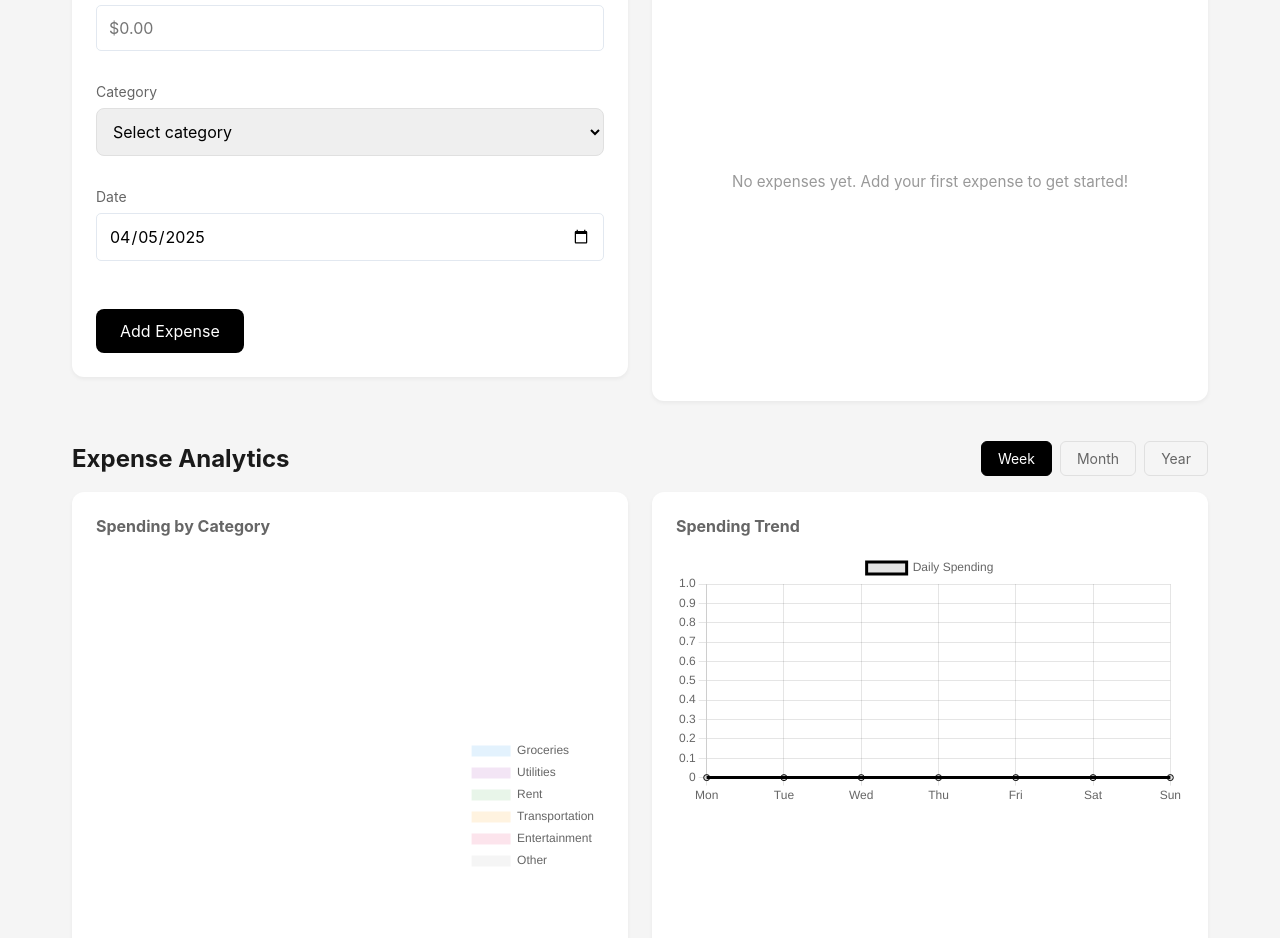
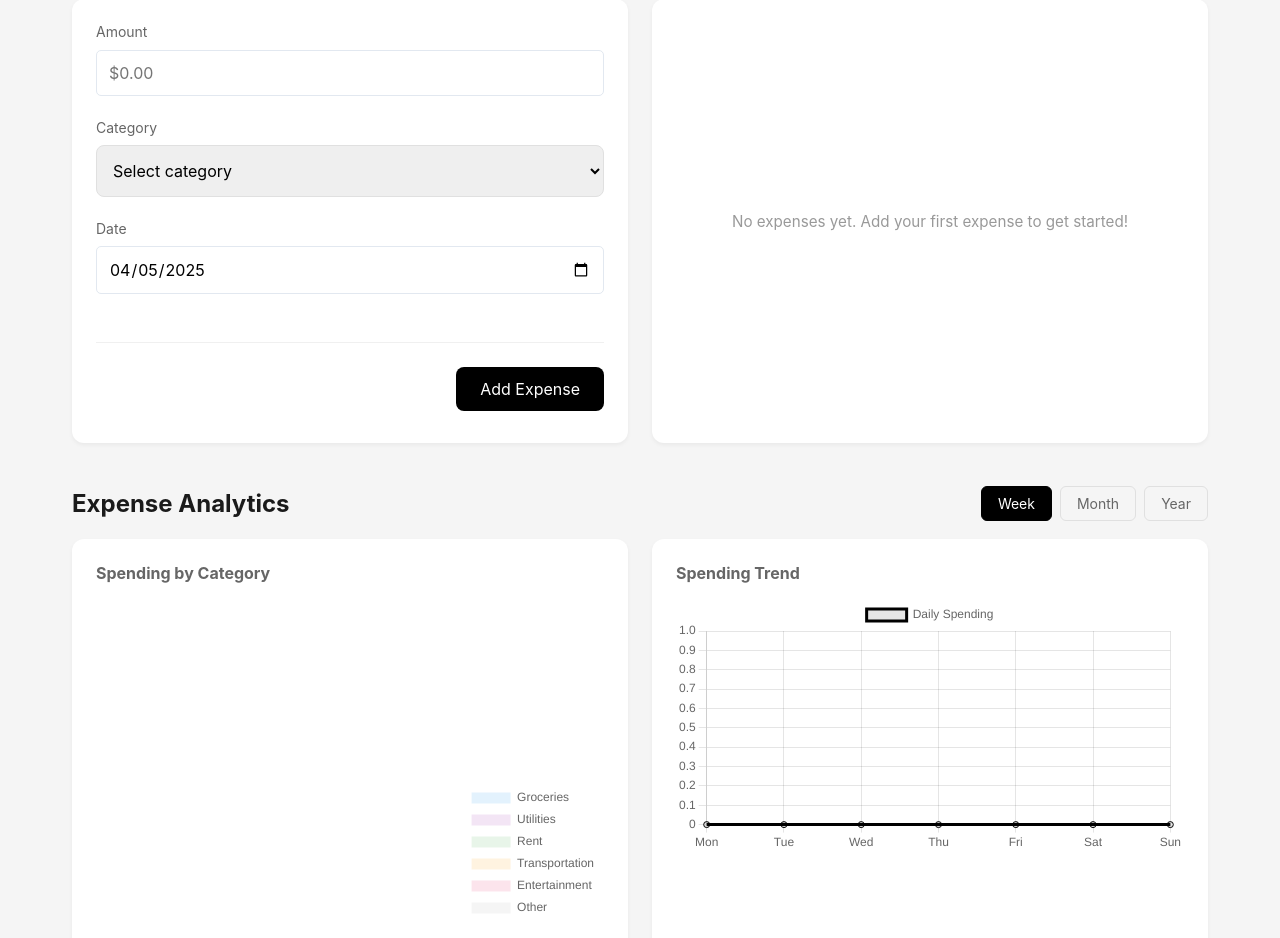
Before and after one commit to Danie1Le/Expense-Budget, a website with bundled scripts: page public/index.html in a window 1280 px wide. Shown: the part 541-1479 px from the top of the page. Built offline with nearby package versions, Linux system fonts and the light colour scheme; some packages are replaced by stand-ins of ours; no server answers.

Commit message:
fix timestamp of days and fix layout issues

```diff
--- a/public/css/main.css
+++ b/public/css/main.css
@@ -21,6 +21,8 @@ body {
 /* Dashboard Layout */
 .dashboard-section {
     margin-bottom: 1.5rem;
+    display: flex;
+    flex-direction: column;
 }
 
 .section-header {
@@ -28,6 +30,7 @@ body {
     justify-content: space-between;
     align-items: center;
     margin-bottom: 1rem;
+    height: 40px;
 }
 
 .section-header h2 {
@@ -90,7 +93,7 @@ body {
 
 .form-group label {
     display: block;
-    margin-bottom: 0.5rem;
+    margin-bottom: 0.6rem;
     color: #666;
     font-size: 0.875rem;
 }
@@ -98,7 +101,7 @@ body {
 .form-group input,
 .form-group select {
     width: 100%;
-    padding: 0.75rem;
+    padding: 0.85rem 0.75rem;
     border: 1px solid #e0e0e0;
     border-radius: 8px;
     font-size: 1rem;
@@ -722,6 +725,7 @@ body.app-active {
     min-width: 0;
     display: flex;
     flex-direction: column;
+    height: 500px; /* Match the explicit section height */
 }
 
 .half-width .card {
@@ -731,16 +735,17 @@ body.app-active {
 }
 
 .expense-list-card {
-    height: 100%;
-    min-height: 250px;
-    max-height: none;
+    height: calc(100% - 40px) !important;
     overflow-y: auto;
+    padding: 1.5rem;
 }
 
 #expense-form {
     height: 100%;
     display: flex;
     flex-direction: column;
+    justify-content: space-between;
+    padding: 1.5rem;
 }
 
 /* Empty state */
@@ -753,20 +758,44 @@ body.app-active {
     text-align: center;
     color: #999;
     font-size: 0.95rem;
-    padding: 1.5rem;
 }
 
 /* Updated form layout */
 .form-groups {
     display: flex;
     flex-direction: column;
-    gap: 1rem;
+    gap: 1.45rem;
     flex-grow: 1;
+    padding-bottom: 1.25rem;
+}
+
+.form-group {
+    margin-bottom: 0;
 }
 
 .form-submit {
     margin-top: auto;
-    padding-top: 1rem;
+    padding-top: 1.5rem;
+    padding-bottom: 0.5rem;
+    display: flex;
+    justify-content: flex-end;
+    border-top: 1px solid #f0f0f0;
+}
+
+/* Add explicit height for specific sections to ensure they match */
+#add-expense-section, #expense-history-section {
+    flex: 1;
+    display: flex;
+    flex-direction: column;
+    height: 500px; /* Fixed explicit height */
+    min-height: auto; /* Remove the min-height setting */
+}
+
+/* Make both cards the same height */
+#expense-form, .expense-list-card {
+    flex: 1;
+    display: flex;
+    flex-direction: column;
 }
 
 /* Google Sign-in Button */
@@ -836,3 +865,62 @@ body.app-active {
     color: white !important;
     border-color: #f44336 !important;
 }
+
+#add-expense-section .card {
+    height: calc(100% - 40px);
+    padding-bottom: 1.5rem; /* Standard padding */
+}
+
+/* Add explicit padding for the expense history button */
+#expense-history-section .button-group {
+    margin-right: 0;
+}
+
+/* Ensure that both sections have the same starting position */
+.dashboard-flex-section > section {
+    display: flex;
+    flex-direction: column;
+    padding-top: 0;
+    margin-top: 0;
+}
+
+/* Fix the height difference between expense sections */
+.dashboard-flex-section {
+    display: flex;
+    gap: 1.5rem;
+    margin-bottom: 1rem;
+}
+
+/* Ensure both sections have exactly the same height and structure */
+#add-expense-section, #expense-history-section {
+    flex: 1;
+    display: flex;
+    flex-direction: column;
+    height: 500px; /* Set explicit equal height for both sections */
+}
+
+/* Make all cards take up the same height minus the header */
+#add-expense-section .card, #expense-history-section .card {
+    flex: 1;
+    height: calc(100% - 40px); /* Account for the section header */
+    margin-bottom: 0;
+}
+
+/* Ensure the expense form takes full height */
+#expense-form {
+    display: flex;
+    flex-direction: column;
+    height: 100%;
+}
+
+/* Make the expense list take full height */
+.expense-list-card {
+    height: 100% !important;
+    overflow-y: auto;
+}
+
+/* Override any other height settings */
+.half-width {
+    flex: 1;
+    height: 500px;
+}
--- a/public/js/main.js
+++ b/public/js/main.js
@@ -654,12 +654,21 @@ async function deleteExpense(expense, expenseElement) {
 }
 
 function formatDate(date) {
+    // Make sure we're comparing dates in the local timezone
     const now = new Date();
     const expenseDate = new Date(date);
 
-    if (isSameDay(now, expenseDate)) {
+    // Reset time parts to ensure we compare only dates
+    const todayDate = new Date(now.getFullYear(), now.getMonth(), now.getDate());
+    const compareDate = new Date(expenseDate.getFullYear(), expenseDate.getMonth(), expenseDate.getDate());
+
+    // Calculate the difference in days
+    const diffTime = todayDate.getTime() - compareDate.getTime();
+    const diffDays = diffTime / (1000 * 60 * 60 * 24);
+
+    if (diffDays === 0) {
         return 'Today';
-    } else if (isSameDay(new Date(now - 86400000), expenseDate)) {
+    } else if (diffDays === 1) {
         return 'Yesterday';
     } else {
         return expenseDate.toLocaleDateString('en-US', {
```
